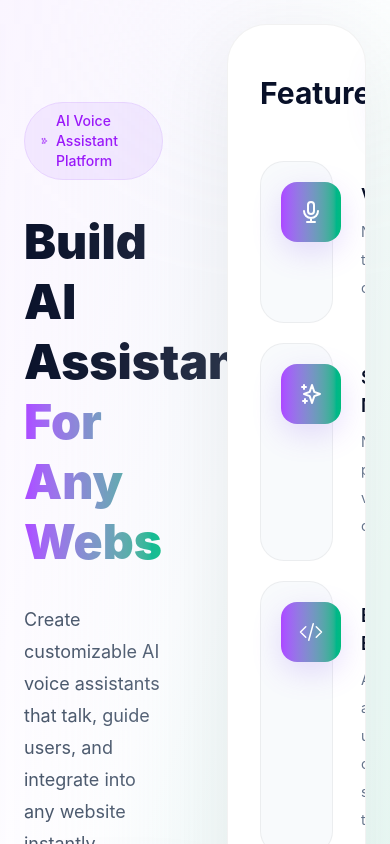
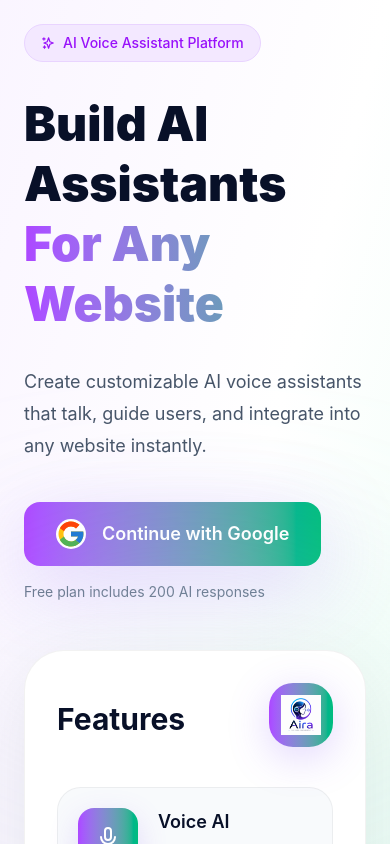
Before and after one commit to Prakash26072005/Aira-voice-assistant-ai-, a React (Vite) app in the folder Client/: page /login in a window 390 px wide. Shown: the top 844 px of the page. Built offline with nearby package versions, Linux system fonts and the light colour scheme; no server answers.

Commit message:
Update Login.jsx

```diff
--- a/Client/src/pages/Login.jsx
+++ b/Client/src/pages/Login.jsx
@@ -78,7 +78,8 @@ function Login  ({setUser}) {
             <div className='max-w-7xl mx-auto px-6 py-6 lg:py-24'>
 
                 {/* <div className='grid lg:grid-cols-2 gap-16 items-center'> */}
-                <div className="grid grid-cols-2 gap-16 items-center">
+            <div className="grid grid-cols-1 lg:grid-cols-2 gap-12 lg:gap-16 items-center">
+
                     {/* left */}
                     <div>
                         <div className='inline-flex items-center gap-2 px-4 py-2 rounded-full border border-purple-200 bg-purple-100 text-purple-600 text-sm font-medium'>
```
